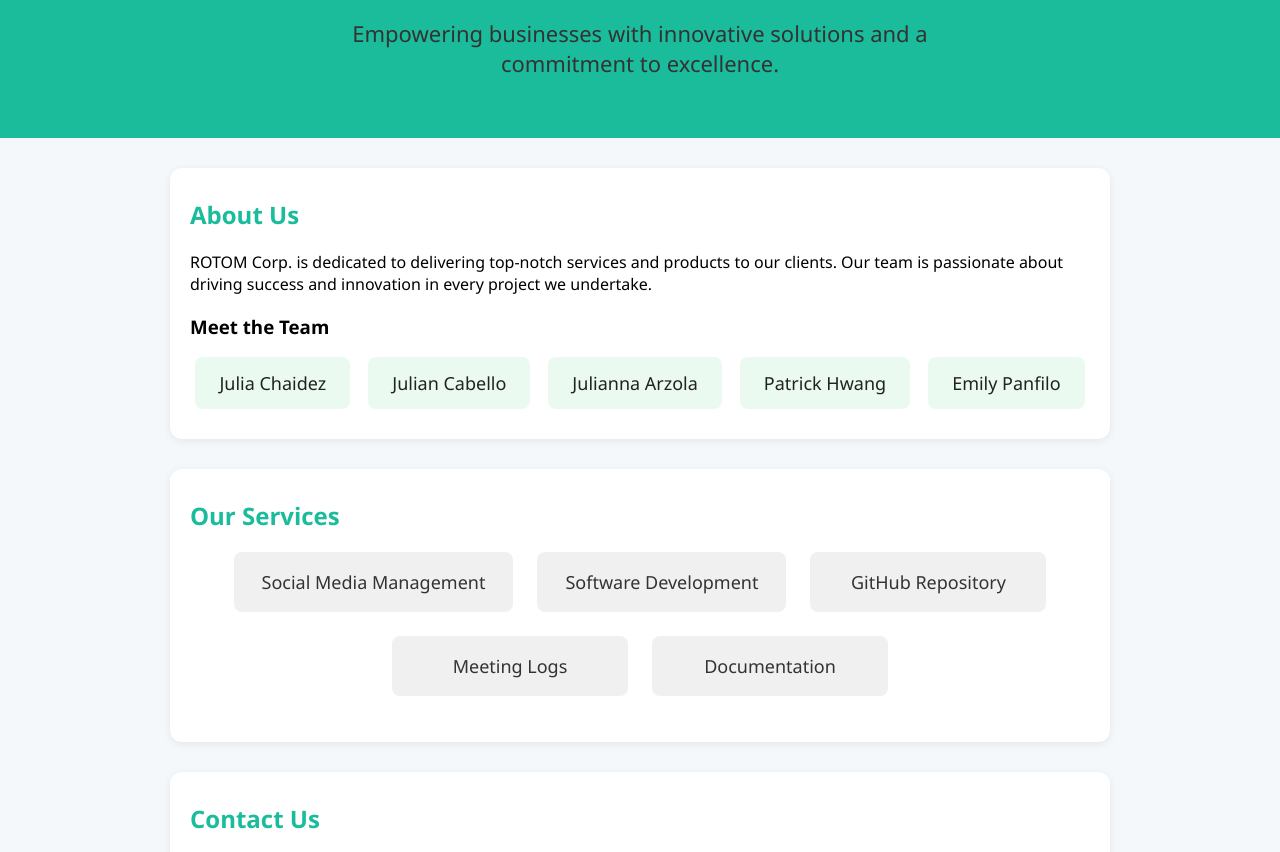
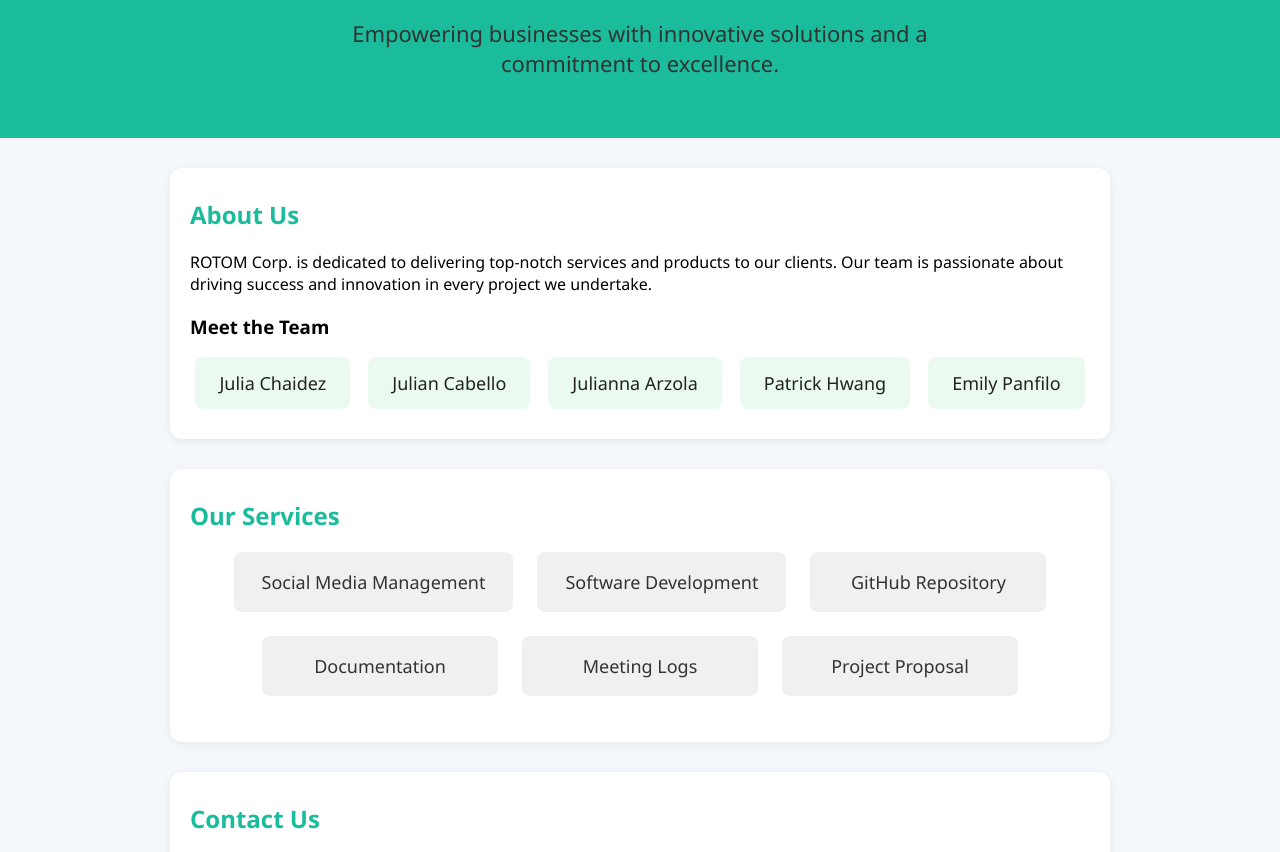
Before and after one commit to cabello77/ROTOM-Corp.-About-Us-homepage, a plain HTML site: page index.html in a window 1280 px wide. Shown: the part 203-1055 px from the top of the page. Drawn offline with Linux system fonts and the light colour scheme.

Commit message:
Update Project Proposal
updated the hyperlink so that the proposal is available on our website

```diff
--- a/index.html
+++ b/index.html
@@ -140,13 +140,19 @@
             <li>Social Media Management</li>
             <li>Software Development</li>
             <li>GitHub Repository</li>
+             <li>Documentation</li>
             <li>
                 <a href="https://docs.google.com/document/d/1Gtg6bCpZ7ebJ9F61-8kxmXtkiOmpkEke6adnf2WWxOo/edit?tab=t.0"
                    target="_blank" rel="noopener noreferrer">
                    Meeting Logs
                 </a>
             </li>
-            <li>Documentation</li>
+            <li>
+                <a href="https://docs.google.com/document/d/1dxTG0BwGqmH7xTUG2DErJdO53W2hpYNql-_ZAcu7-lw/edit?tab=t.0"
+                   target="_blank" rel="noopener noreferrer">
+                   Project Proposal
+                </a>
+            </li>
         </ul>
     </div>
     <div class="section" id="contact">
```
